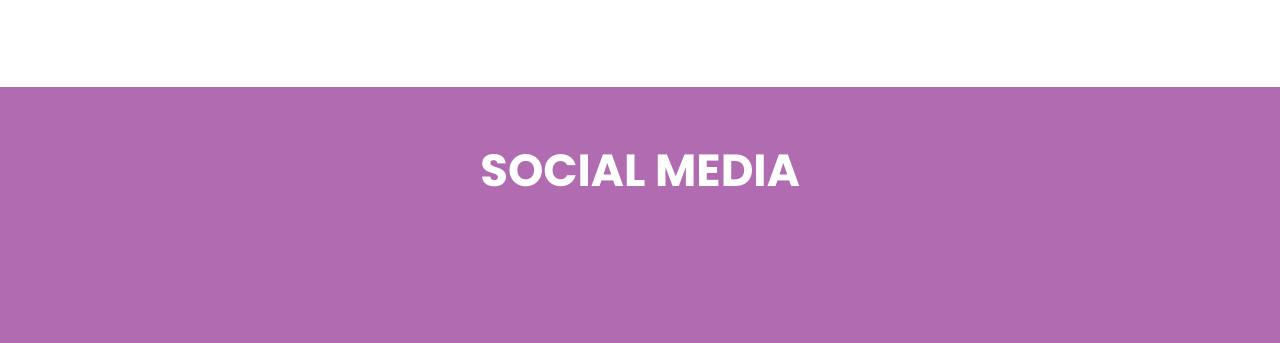
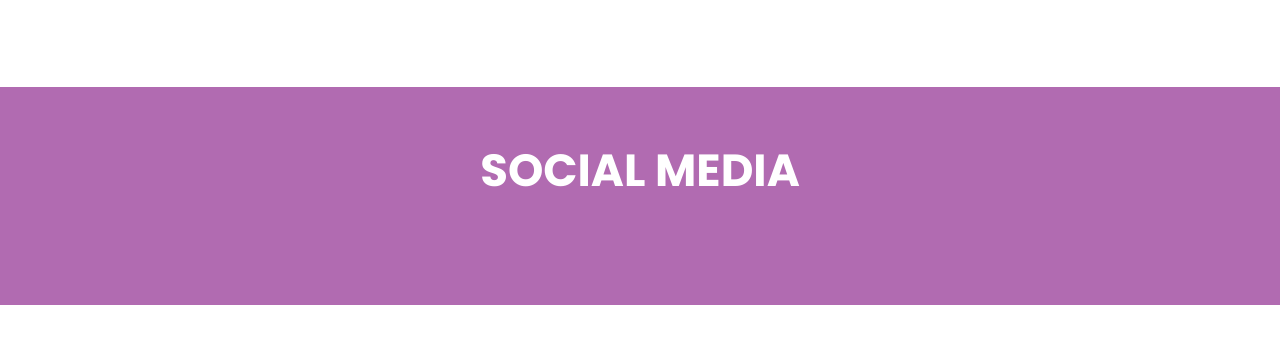
Before and after one commit to Juanmadator/Portfolio, a plain HTML site: page indexEn.html in a window 1280 px wide. Shown: the part 1633-1976 px from the top of the page. After the commit the page ends 1938 px from the top, so only its background shows below. Drawn offline with Linux system fonts and the light colour scheme; a web font is replaced by a local one.

Commit message:
cambios de diseño + footer

```diff
--- a/indexEn.html
+++ b/indexEn.html
@@ -136,7 +136,7 @@
 
     </main>
 
-    <footer class="sobre-mi">
+    <footer class="footer sobre-mi">
         <h1>SOCIAL MEDIA</h1>
         <div class="container">
     </footer>
```
